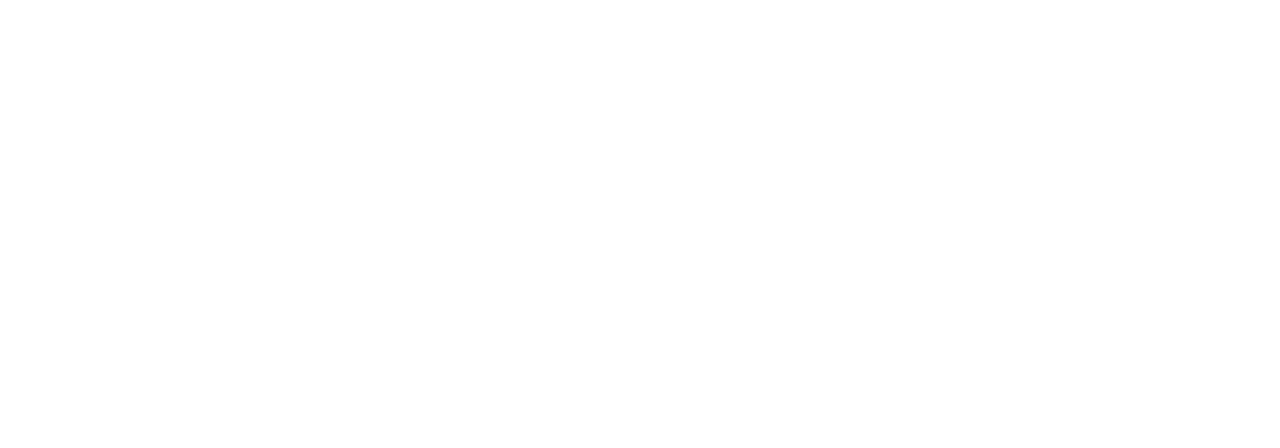
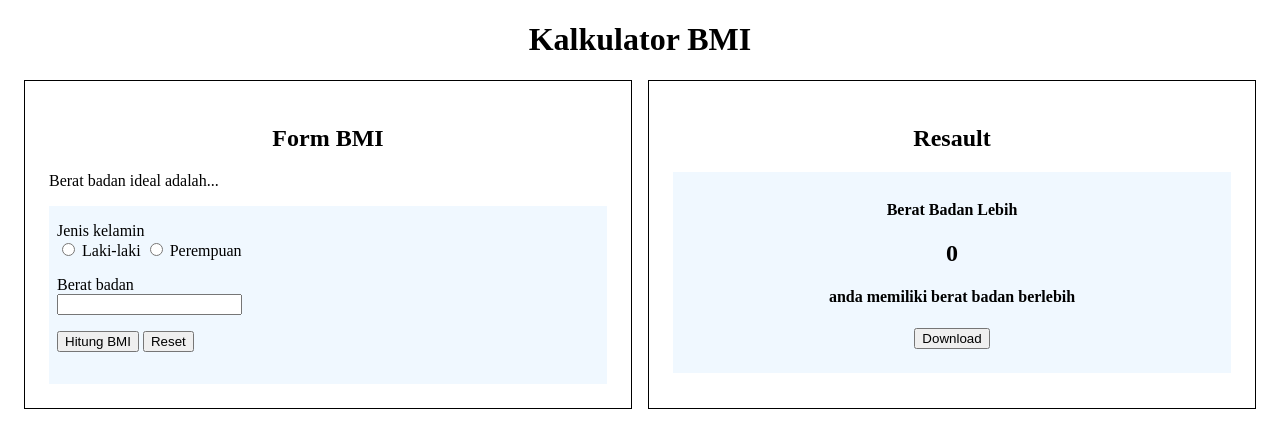
Before and after one commit to masdimaseka/FCSA-RevoU, a plain HTML site: page day-5/index.html in a window 1280 px wide. Drawn offline with Linux system fonts and the light colour scheme.

Commit message:
activity day-6

```diff
--- a/day-5/css/style.css
+++ b/day-5/css/style.css
@@ -0,0 +1,36 @@
+header > h1 {
+  text-align: center;
+}
+
+.main-container {
+  display: flex;
+  gap: 1rem;
+  margin: 0.7rem 1rem;
+}
+
+.item-container {
+  border: 1px solid black;
+  width: 100%;
+  padding: 24px;
+}
+
+.item-container > h2 {
+  text-align: center;
+}
+
+.resault-container {
+  text-align: center;
+  background-color: aliceblue;
+  padding-top: 8px;
+  padding-bottom: 24px;
+}
+
+.form-container > div {
+  padding: 0.5rem;
+}
+
+.form-container {
+  background-color: aliceblue;
+  padding-top: 8px;
+  padding-bottom: 24px;
+}
--- a/day-5/index.html
+++ b/day-5/index.html
@@ -7,8 +7,43 @@
     <link rel="stylesheet" href="./css/style.css" />
   </head>
   <body>
-    <header></header>
-    <main></main>
+    <header><h1>Kalkulator BMI</h1></header>
+    <main>
+      <div class="main-container">
+        <div class="item-container">
+          <h2>Form BMI</h2>
+          <p>Berat badan ideal adalah...</p>
+          <section class="form-container">
+            <div>
+              <label>Jenis kelamin</label><br />
+              <div class="gendre-option">
+                <input name="jenis-kelamin" type="radio" id="man-gander" />
+                <label for="man-gander">Laki-laki</label>
+                <input name="jenis-kelamin" type="radio" id="girl-gander" />
+                <label for="girl-gander">Perempuan</label>
+              </div>
+            </div>
+            <div>
+              <label>Berat badan</label><br />
+              <input type="number" />
+            </div>
+            <div>
+              <button type="button">Hitung BMI</button>
+              <button type="button">Reset</button>
+            </div>
+          </section>
+        </div>
+        <div class="item-container">
+          <h2>Resault</h2>
+          <section class="resault-container">
+            <h4>Berat Badan Lebih</h4>
+            <h1>0</h1>
+            <h4>anda memiliki berat badan berlebih</h4>
+            <button type="button">Download</button>
+          </section>
+        </div>
+      </div>
+    </main>
     <footer></footer>
     <script src="./js/script.js"></script>
   </body>
```
Also changed, not shown: day-6/index.html (added, +19 -0 lines), day-6/script.js (added, +48 -0 lines).
